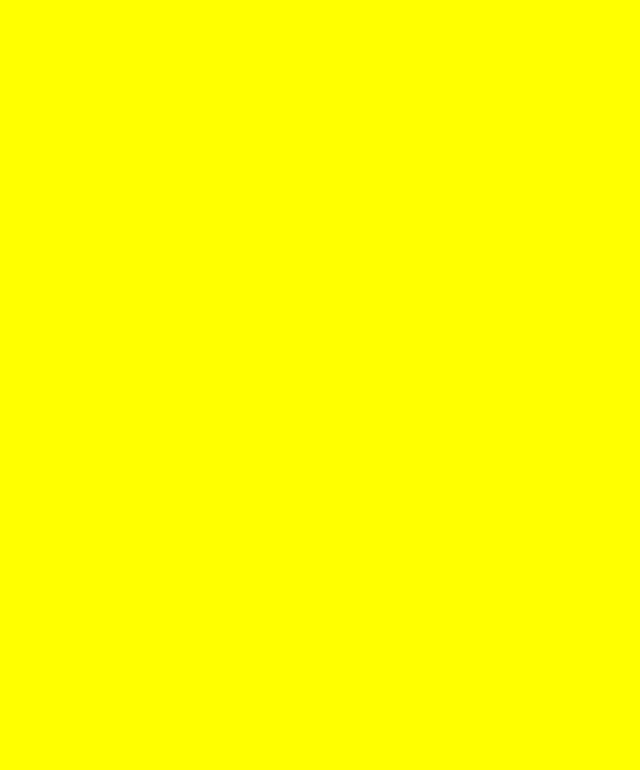
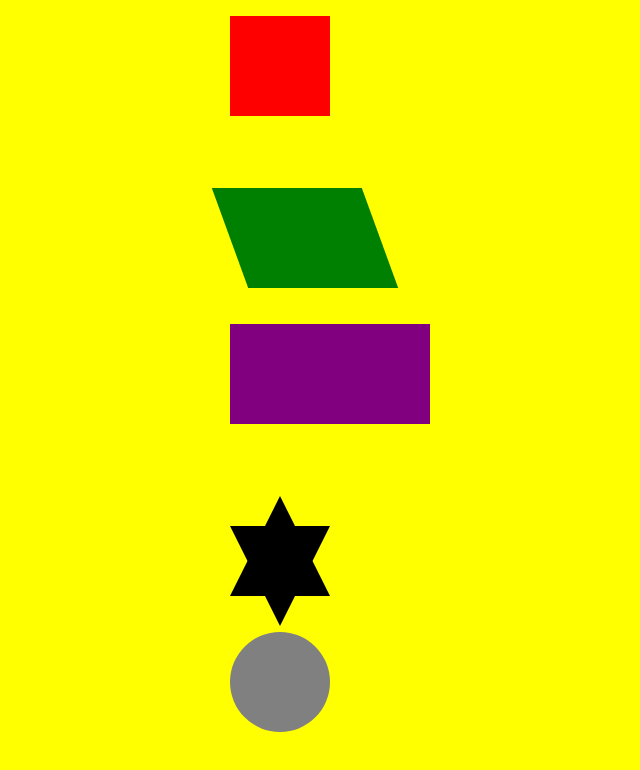
Before and after one commit to Deetrixx/Shapes, a plain HTML site: page index.html in a window 1280 px wide. Shown: the whole page, without its empty margins (410-1050 px from the left). Drawn offline with Linux system fonts and the light colour scheme; files that its build step writes are made by us from their sources.

Commit message:
Added others shapes

```diff
--- a/index.html
+++ b/index.html
@@ -13,7 +13,7 @@
 
     <div id="container">
 
-<figure>
+        <figure>
             <div id="square"></div>
             <br>
             <br>
@@ -21,7 +21,25 @@
             <div id="Triangle"></div>
             <br>
             <br>
+            <div id="parallelogram"></div>
+            <br>
+            <br>
 
+            <div id="rectangle"></div>
+            <br>
+            <br>
+
+            <div id="trapezium"></div>
+            <br>
+            <br>
+
+            <div id="star"> </div>
+            <br>
+            <br>
+
+            <div id="circle"></div>
+            <br>
+            <br>
 
 
 
--- a/main.css
+++ b/main.css
@@ -24,3 +24,45 @@ figure {
     border-radius: 50px;
     background: grey;
 }
+
+#square {
+    width: 100px;
+    height: 100px;
+    background: red;
+}
+
+#rectangle {
+    width: 200px;
+    height: 100px;
+    background: purple;
+}
+
+#parallelogram {
+    width: 150px;
+    height: 100px;
+    -webkit-transform: skew(20deg);
+    -moz-transform: skew(20deg);
+    -o-transform: skew(20deg);
+    background: green;
+}
+
+#star {
+    width: 0;
+    height: 0;
+    border-left: 50px solid transparent;
+    border-right: 50px solid transparent;
+    border-bottom: 100px solid black;
+    position: relative;
+}
+
+#star:after {
+    width: 0;
+    height: 0;
+    border-left: 50px solid transparent;
+    border-right: 50px solid transparent;
+    border-top: 100px solid black;
+    position: absolute;
+    content: "";
+    top: 30px;
+    left: -50px;
+}
```
